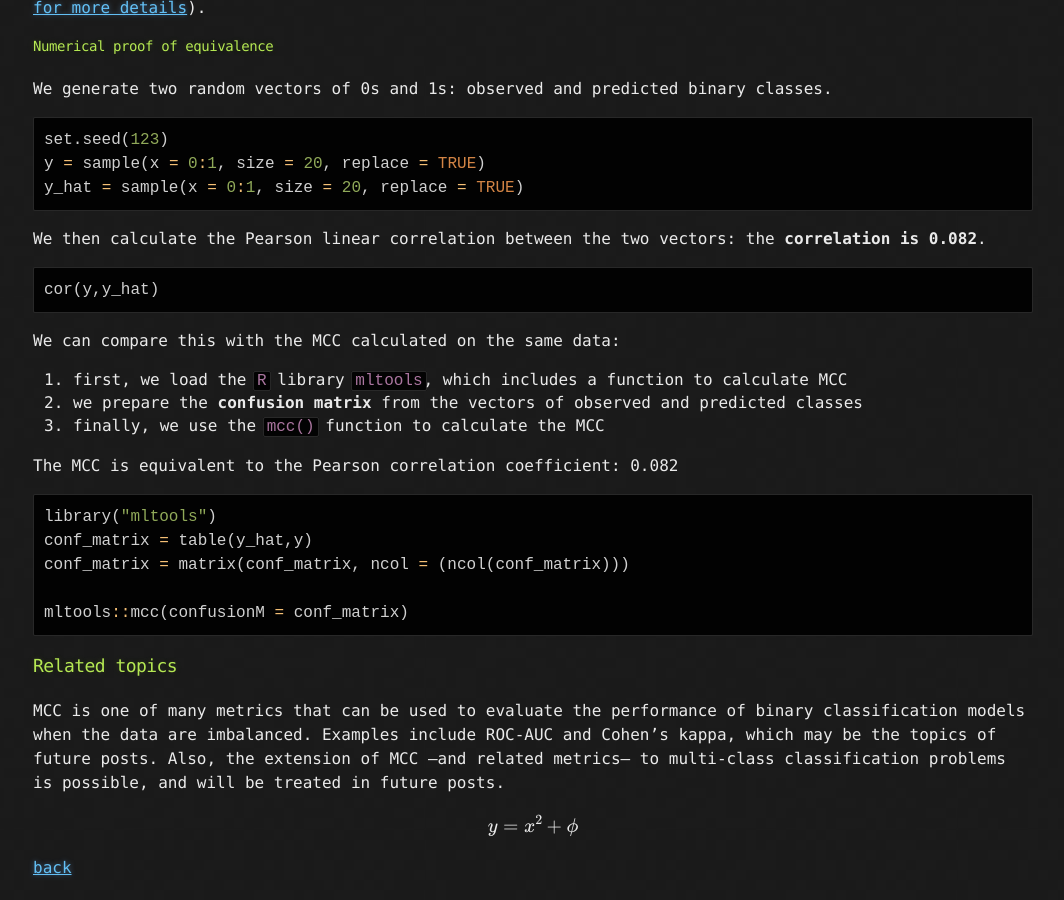
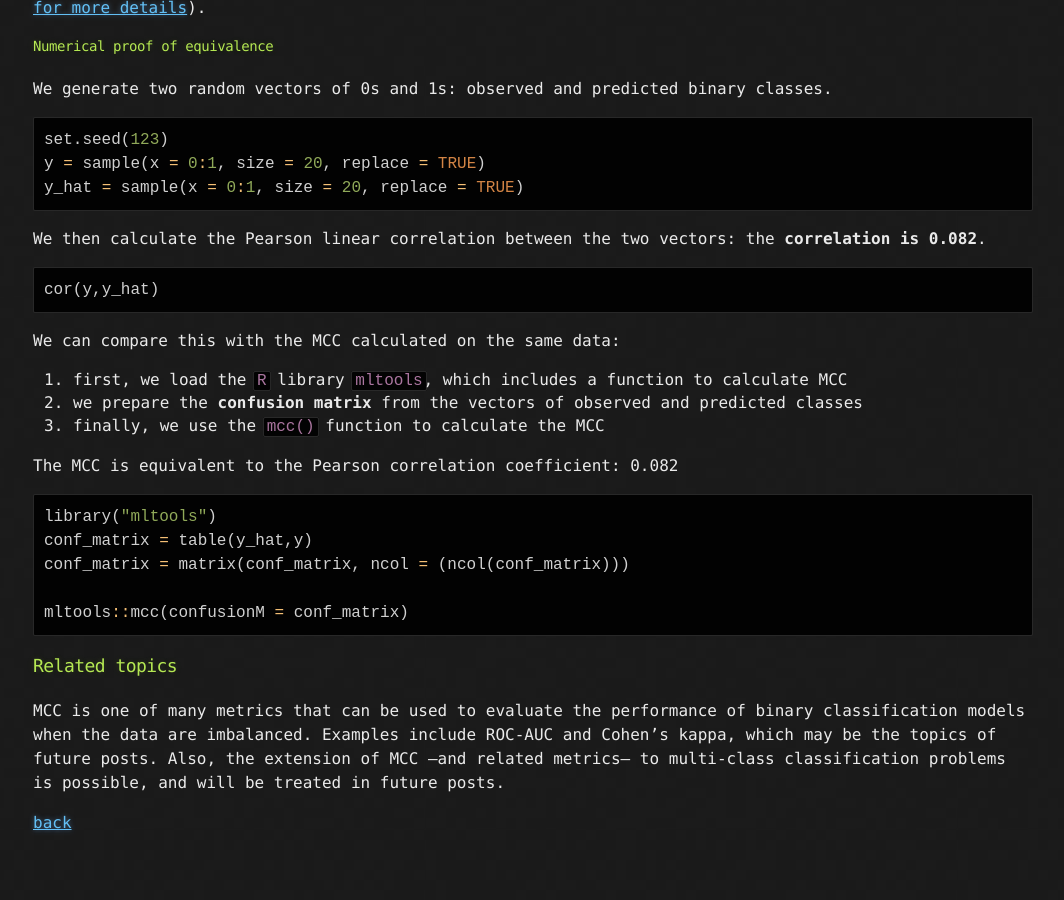
Before and after one commit to bioinformateachers/bioinformateachers.github.io, a Jekyll site: the page built from index.md, in a window 1280 px wide and 900 px high, scrolled down 2363 px. Shown: the whole window, without its empty margins (107-1171 px from the left). Built offline with Jekyll 4.4.1, drawn with Linux system fonts in a browser that asks for light colours; formulas are drawn with MathJax 3; after the commit the page ends 3218 px from its top, so only the background shows below that.

Commit message:
removing sample math expression from the home page

```diff
--- a/index.md
+++ b/index.md
@@ -8,6 +8,4 @@ layout: default
 <h1>{{ site.posts.first.title }}</h1>
 {{ site.posts.first.content | replace: "\[", "\\\[" | replace: "\]", "\\\]" }}
 
-$$y = x^2 + \phi$$
-
 [back](./)
```
